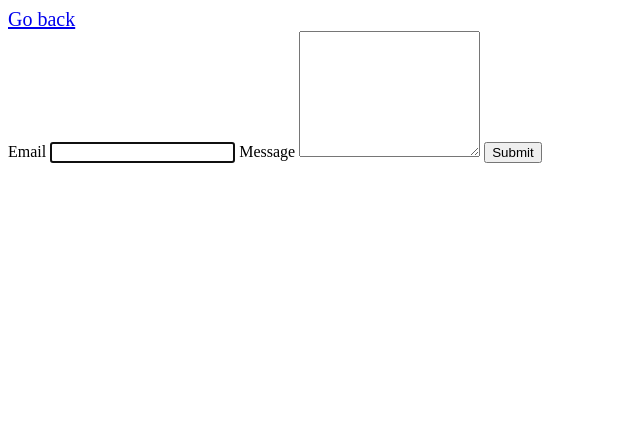
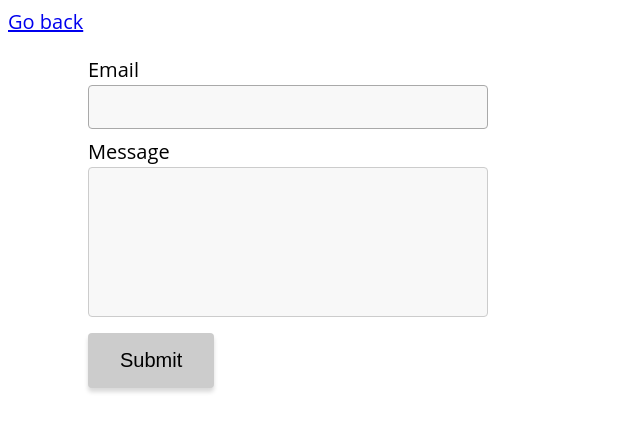
Before and after one commit to Liubko89/goit-js-hw-09, a website built with Vite: page src/2-form.html in a window 1280 px wide. Shown: the whole page, without its empty margins (0-640 px from the left). Built offline with nearby package versions, Linux system fonts and the light colour scheme.

Commit message:
Update 2-form.css

```diff
--- a/src/css/2-form.css
+++ b/src/css/2-form.css
@@ -1,3 +1,69 @@
+body {
+  font-family: 'Open Sans', sans-serif;
+}
+
 a {
   font-size: 20px;
 }
+
+form {
+  display: flex;
+  flex-direction: column;
+  align-items: flex-start;
+  padding: 20px 80px;
+  gap: 8px;
+}
+
+textarea {
+  width: 100%;
+  height: 150px;
+  padding: 12px 20px;
+  box-sizing: border-box;
+  border: 2px solid #ccc;
+  border-radius: 4px;
+  background-color: #f8f8f8;
+  font-size: 16px;
+  resize: none;
+  border: 1px solid #ccc;
+}
+
+input {
+  width: 100%;
+  padding: 12px 20px;
+  box-sizing: border-box;
+  border: 2px solid #ccc;
+  border-radius: 4px;
+  background-color: #f8f8f8;
+  font-size: 16px;
+  border: 1px solid #ccc;
+}
+
+input:focus,
+textarea:focus {
+  outline: none;
+  border: 1px solid darkgray;
+}
+
+label {
+  font-size: 20px;
+  width: 400px;
+  line-height: 30px;
+}
+
+button {
+  font-size: 20px;
+  cursor: pointer;
+  display: inline-flex;
+  padding: 16px 32px;
+  align-items: flex-start;
+  gap: 10px;
+  border-radius: 4px;
+  background-color: #ccc;
+  box-shadow: 0px 4px 4px 0px rgba(0, 0, 0, 0.15);
+  border: none;
+}
+
+button:focus,
+button:hover {
+  background-color: darkgray;
+}
```
